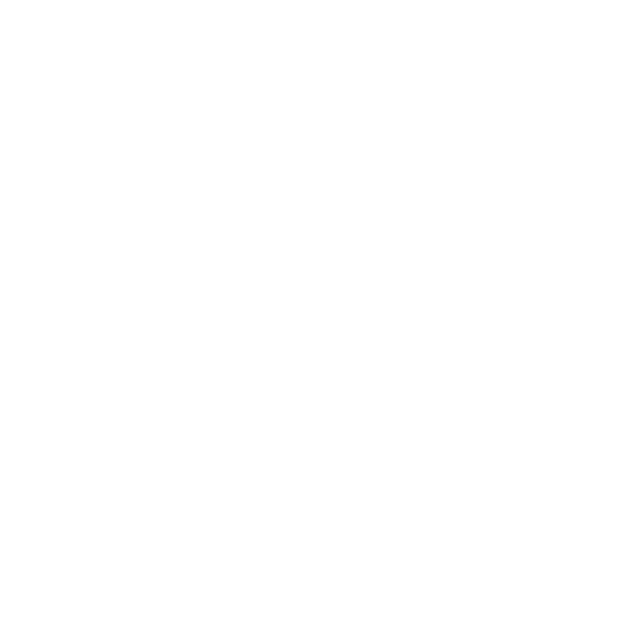
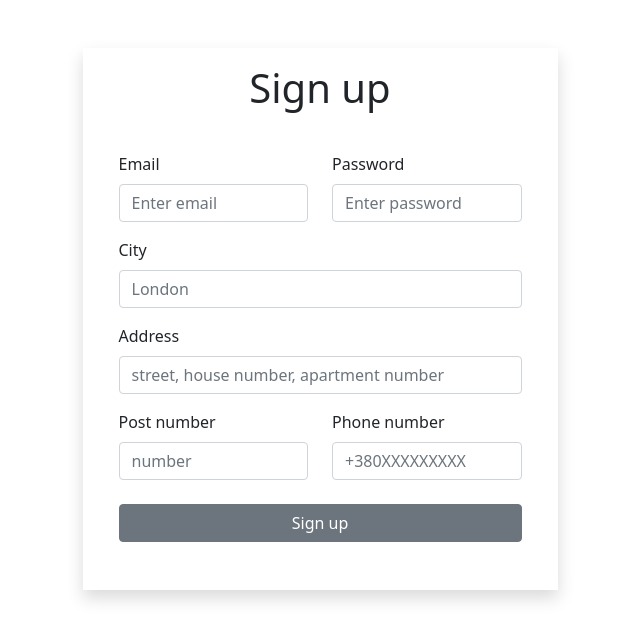
Before and after one commit to Aleh1s/coursework-frontend, a React (Create React App) app: page /sign-up in a window 1280 px wide. Shown: the top 640 px of the page, without its empty margins (320-960 px from the left). Built offline with nearby package versions, Linux system fonts and the light colour scheme.

Commit message:
created SignUpPage view

```diff
--- a/src/App.js
+++ b/src/App.js
@@ -1,11 +1,8 @@
 import Router from "./components/Router";
-import {BrowserRouter} from "react-router-dom";
 
 function App() {
   return (
-      <BrowserRouter>
-        <Router isAuth={true}/>
-      </BrowserRouter>
+        <Router isAuthenticated={false}/>
   );
 }
 
--- a/src/components/Router.jsx
+++ b/src/components/Router.jsx
@@ -1,7 +1,9 @@
 import React from 'react';
 import {Route, Routes} from 'react-router-dom';
+import SignUpPage from "../pages/SignUpPage";
+import HomePage from "../pages/HomePage";
 
-const Router = isAuthenticated => {
+const Router = ({isAuthenticated}) => {
     if (isAuthenticated) {
         return(
             <Routes>
@@ -19,9 +21,9 @@
 
     return(
         <Routes>
-            <Route path={'/'}/>
-            <Route path={'/sign in'}/>
-            <Route path={'/sign up'}/>
+            <Route path={'/'} element={<HomePage />}/>
+            <Route path={'/sign-in'}/>
+            <Route exact path={'/sign-up'} element={<SignUpPage />}/>
             <Route path={'/items'}/>
             <Route path={'/houses'}/>
             <Route path={'/services'}/>
--- a/src/index.js
+++ b/src/index.js
@@ -2,12 +2,15 @@
 import ReactDOM from 'react-dom/client';
 import App from "./App";
 import reportWebVitals from "./reportWebVitals";
+import {BrowserRouter} from "react-router-dom";
 
 const root = ReactDOM.createRoot(document.getElementById('root'));
 root.render(
-  <React.StrictMode>
-    <App />
-  </React.StrictMode>
+    <React.StrictMode>
+        <BrowserRouter>
+            <App/>
+        </BrowserRouter>
+    </React.StrictMode>
 );
 
 reportWebVitals();
--- /dev/null
+++ b/src/pages/HomePage.jsx
@@ -0,0 +1,11 @@
+import React from 'react';
+
+const HomePage = () => {
+    return (
+        <div>
+            <h1>Home</h1>
+        </div>
+    );
+};
+
+export default HomePage;
--- a/src/pages/SignInPage.jsx
+++ b/src/pages/SignInPage.jsx
@@ -1,12 +1,9 @@
 import React from 'react';
-import {} from 'react-bootstrap';
 import 'bootstrap/dist/css/bootstrap.min.css';
 
 const SignInPage = () => {
     return (
-        <div>
-
-        </div>
+        <div></div>
     );
 };
 
--- a/src/pages/SignUpPage.jsx
+++ b/src/pages/SignUpPage.jsx
@@ -0,0 +1,65 @@
+import React from 'react';
+import {Button, Col, Container, Form, Row} from "react-bootstrap";
+import 'bootstrap/dist/css/bootstrap.min.css';
+
+const SignUpPage = () => {
+
+    const signUp = () => {
+
+    }
+
+    return (
+        <div>
+            <Container>
+                <Row>
+                    <Col className={'col-5 mx-auto my-5 shadow'}>
+                        <p align={'center'} className={'h1 mx-auto my-3'}>Sign up</p>
+                        <Form className={'p-4'} onSubmit={signUp}>
+                            <Row className="mb-3">
+                                <Form.Group as={Col} controlId="formGridEmail">
+                                    <Form.Label>Email</Form.Label>
+                                    <Form.Control type="email" placeholder="Enter email"/>
+                                </Form.Group>
+
+                                <Form.Group as={Col} controlId="formGridPassword">
+                                    <Form.Label>Password</Form.Label>
+                                    <Form.Control type="password" placeholder="Enter password"/>
+                                </Form.Group>
+                            </Row>
+
+                            <Form.Group className="mb-3" controlId="formGridAddress1">
+                                <Form.Label>City</Form.Label>
+                                <Form.Control placeholder="London"/>
+                            </Form.Group>
+
+                            <Form.Group className="mb-3" controlId="formGridAddress2">
+                                <Form.Label>Address</Form.Label>
+                                <Form.Control placeholder="street, house number, apartment number"/>
+                            </Form.Group>
+
+                            <Row className="mb-3">
+                                <Form.Group as={Col} controlId="formGridCity">
+                                    <Form.Label>Post number</Form.Label>
+                                    <Form.Control placeholder="number"/>
+                                </Form.Group>
+
+                                <Form.Group as={Col} controlId="formGridZip">
+                                    <Form.Label>Phone number</Form.Label>
+                                    <Form.Control placeholder={'+380XXXXXXXXX'}/>
+                                </Form.Group>
+                            </Row>
+
+                            <Row className={'my-4 mx-auto'}>
+                                <Button variant="secondary" type="submit">
+                                    Sign up
+                                </Button>
+                            </Row>
+                        </Form>
+                    </Col>
+                </Row>
+            </Container>
+        </div>
+    );
+};
+
+export default SignUpPage;
```
